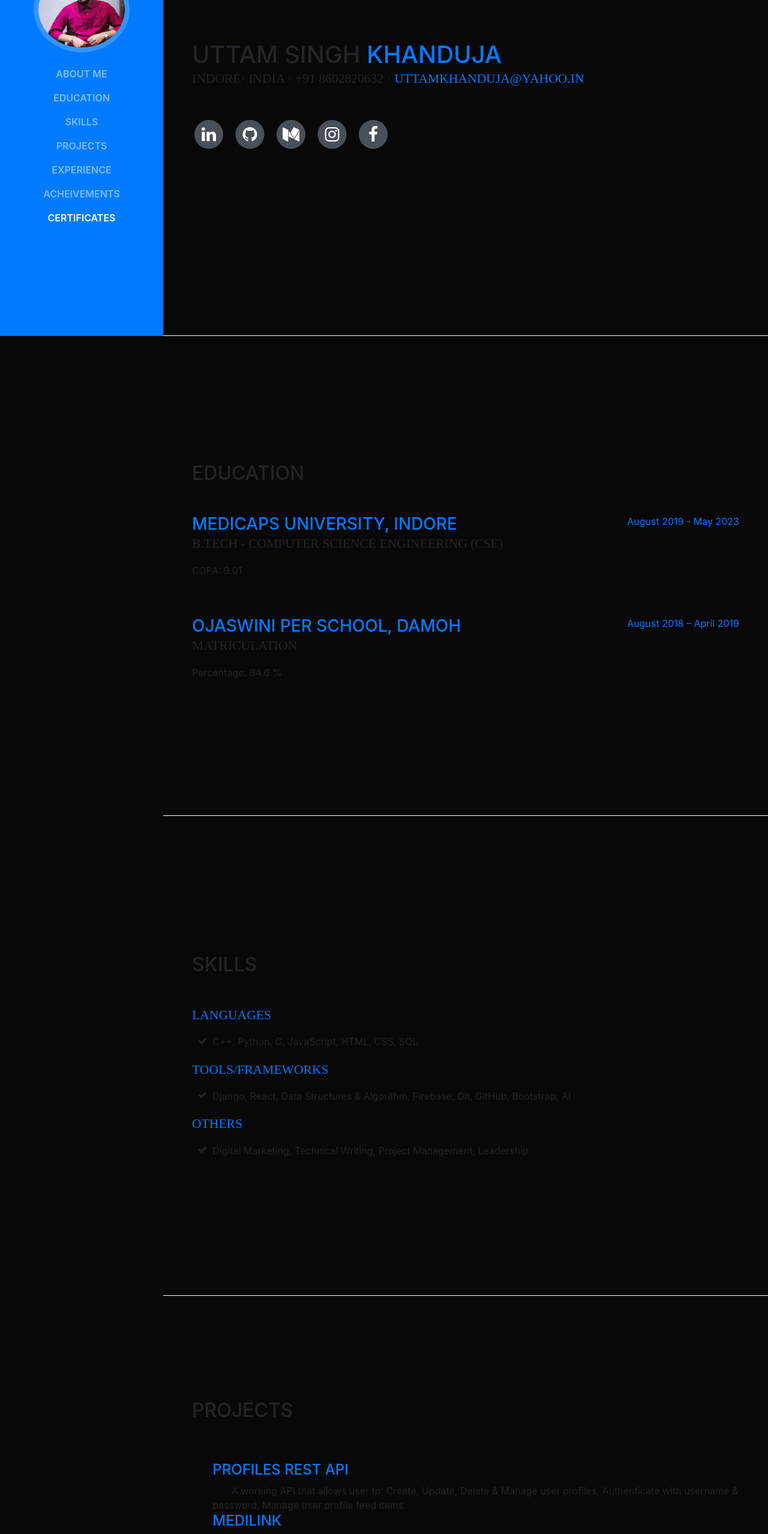
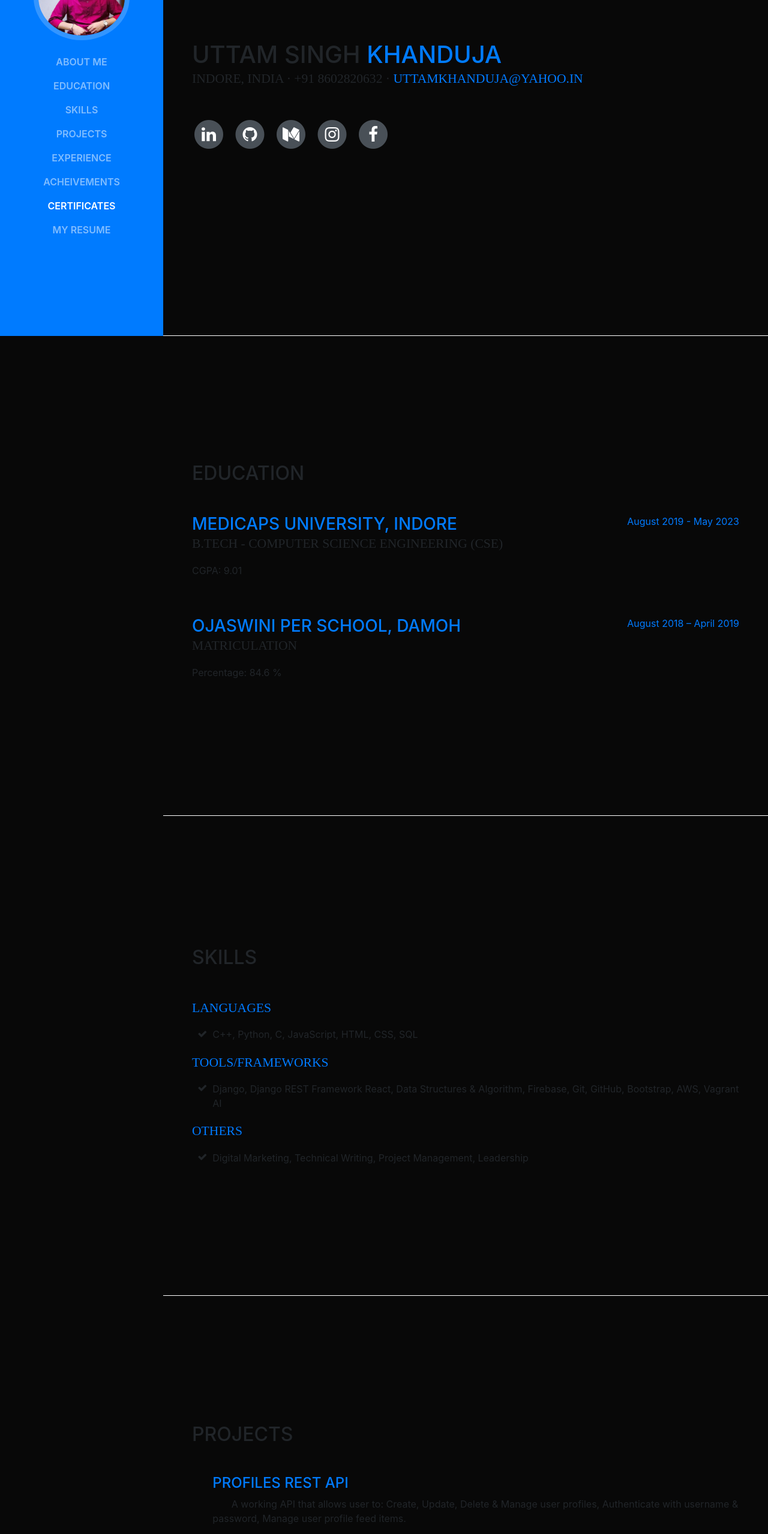
Before and after one commit to Uttam-Singhh/Portfolio1, a website with bundled scripts: page index.html in a window 1280 px wide. Shown: the part 240-2797 px from the top of the page at 60% size. Built offline with nearby package versions, Linux system fonts and the light colour scheme; a web font is replaced by a local one.

Commit message:
Added some skills

```diff
--- a/index.html
+++ b/index.html
@@ -71,6 +71,9 @@
           <li class="nav-item">
             <a class="nav-link js-scroll-trigger" href="#certificates">Certificates</a>
           </li>
+          <li class="nav-item">
+            <a class="nav-link js-scroll-trigger" target="_blank" href="https://drive.google.com/file/d/1DvjHrXl_4pgUfBikVJGE5j9V8qiwRqVs/view?usp=sharing">My Resume</a>
+          </li>
         </ul>
       </div>
     </nav>
@@ -81,7 +84,7 @@
         <div class="my-auto">
           <h1 class="mb-0">Uttam Singh<span class="text-primary"> Khanduja</span>
           </h1>
-          <div class="subheading mb-5">INDORE· India ·  +91 8602820632  ·
+          <div class="subheading mb-5">INDORE, India ·  +91 8602820632  ·
             <a href="mailto:uttamkhanduja@yahoo.in">uttamkhanduja@yahoo.in</a>
           </div>
           <ul class="list-inline list-social-icons mb-0">
@@ -179,7 +182,7 @@
           <ul class="fa-ul mb-0">
             <li>
               <i class="fa-li fa fa-check"></i>
-              Django, React, Data Structures & Algorithm, Firebase, Git, GitHub, Bootstrap, AI</li>
+              Django, Django REST Framework React, Data Structures & Algorithm, Firebase, Git, GitHub, Bootstrap, AWS, Vagrant AI</li>
           </ul>
 
           <div class="subheading mb-3"  style="padding-top: 2%;"><span class="text-primary">Others</span></div>
@@ -196,12 +199,13 @@
           <h2 class="mb-5">Projects</h2>
           <ul class="fa-ul mb-0">
 
-	          <h4 style="padding-top: 2%;"><a href="https://github.com/Uttam-Singhh/profiles-rest-api" target="_blank">Profiles REST API</a></h4>
+	          <h4 style="padding-top: 0%;"><a href="https://github.com/Uttam-Singhh/profiles-rest-api" target="_blank">Profiles REST API</a></h4>
             <li style="padding-top: 0px;">
-              &nbsp; &nbsp; &nbsp; &nbsp;A working API that allows user to: Create, Update, Delete & Manage user profiles, Authenticate with username & password, Manage user profile feed items.
+              &nbsp; &nbsp; &nbsp; &nbsp;A working API that allows user to: Create, Update, Delete & Manage user profiles,
+                                          Authenticate with username & password, Manage user profile feed items.
             </li>
 
-			      <h4 style="padding-top: 0%;"><a href="https://github.com/Uttam-Singhh/MediLink" target="_blank">MediLink</a></h4>
+			      <h4 style="padding-top: 2%;"><a href="https://github.com/Uttam-Singhh/MediLink" target="_blank">MediLink</a></h4>
             <li style="padding-top: 0px;">
               &nbsp; &nbsp; &nbsp; &nbsp; Developed a Web App which connects students in our Campus implemented with the help of Django, HTML, CSS, Bootstrap, JavaScript
             </li>
@@ -212,10 +216,6 @@
               proper components and is Mobile Responsive.
             </li>
 
-            <h4 style="padding-top: 2%;"><a href="https://github.com/Uttam-Singhh/python_projects" target="_blank">Python Based Applications</a></h4>
-            <li style="padding-top: 0px;">
-              &nbsp; &nbsp; &nbsp; &nbsp;  Some basic Python based Projects. </li>
-            <li>
 
           </ul>
         </div>
```
